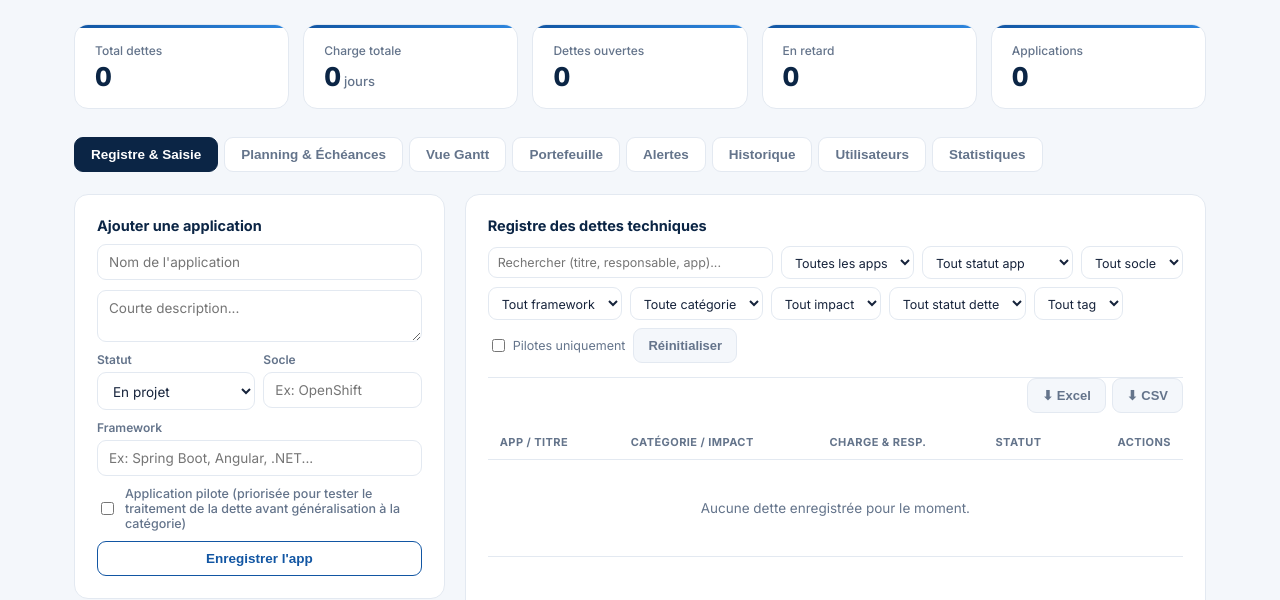
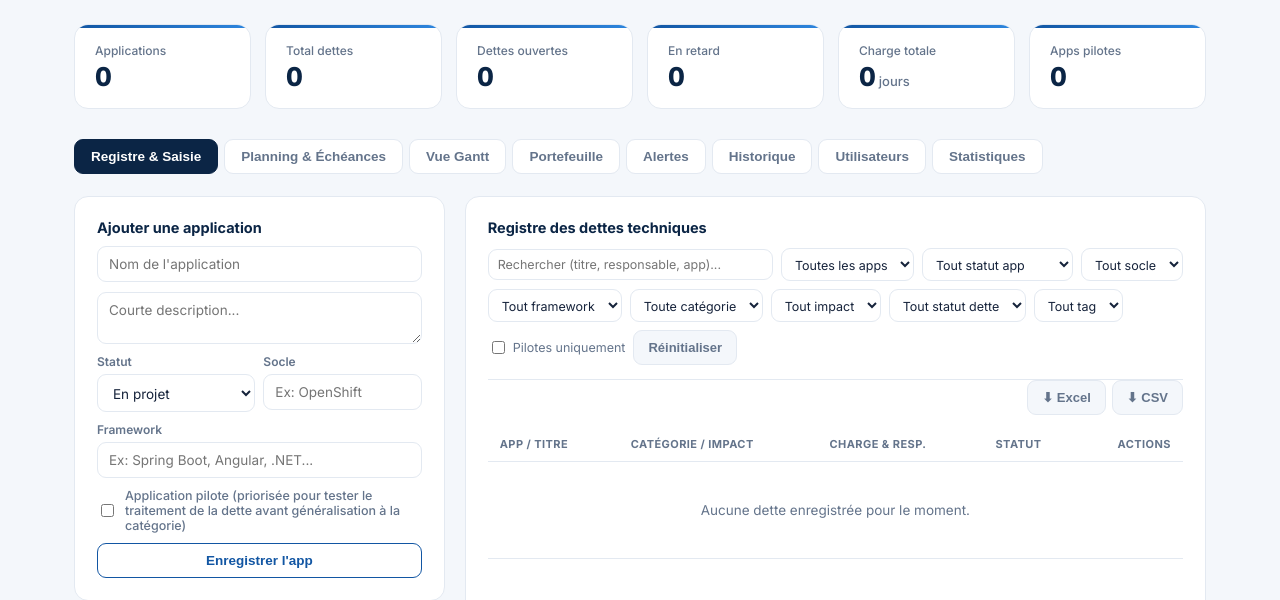
Before and after one commit to 0rootoor/techdebmanage, a FastAPI app: page / in a window 1280 px wide. Shown: the part 87-687 px from the top of the page. Run offline with FastAPI, Linux system fonts and the light colour scheme; the visitor is signed in with stand-in values (Sample User, id 1).

```diff
--- a/src/templates/index.html
+++ b/src/templates/index.html
@@ -98,9 +98,12 @@
         /* KPI cards */
         .kpi-grid {
             display: grid;
-            grid-template-columns: repeat(5, 1fr);
+            grid-auto-flow: column;
+            grid-auto-columns: minmax(130px, 1fr);
             gap: 14px;
             margin-bottom: 28px;
+            overflow-x: auto;
+            padding-bottom: 2px;
         }
 
         .kpi-card {
@@ -841,10 +844,6 @@
         }
 
         @media (max-width: 900px) {
-            .kpi-grid {
-                grid-template-columns: repeat(2, 1fr);
-            }
-
             .chart-grid {
                 grid-template-columns: 1fr;
             }
@@ -903,24 +902,28 @@
         <!-- KPI -->
         <div class="kpi-grid">
             <div class="kpi-card">
+                <div class="kpi-label">Applications</div>
+                <div class="kpi-value tabular">{{ projects|length }}</div>
+            </div>
+            <div class="kpi-card">
                 <div class="kpi-label">Total dettes</div>
                 <div class="kpi-value tabular">{{ debts|length }}</div>
+            </div>
+            <div class="kpi-card">
+                <div class="kpi-label">Dettes ouvertes</div>
+                <div class="kpi-value tabular">{{ open_debts_count }}</div>
+            </div>
+            <div class="kpi-card">
+                <div class="kpi-label">En retard</div>
+                <div class="kpi-value tabular {{ 'alert' if overdue_count > 0 else '' }}">{{ overdue_count }}</div>
             </div>
             <div class="kpi-card">
                 <div class="kpi-label">Charge totale</div>
                 <div class="kpi-value tabular">{{ total_cost }}<span class="kpi-unit">jours</span></div>
             </div>
             <div class="kpi-card">
-                <div class="kpi-label">Dettes ouvertes</div>
-                <div class="kpi-value tabular">{{ open_debts_count }}</div>
-            </div>
-            <div class="kpi-card">
-                <div class="kpi-label">En retard</div>
-                <div class="kpi-value tabular {{ 'alert' if overdue_count > 0 else '' }}">{{ overdue_count }}</div>
-            </div>
-            <div class="kpi-card">
-                <div class="kpi-label">Applications</div>
-                <div class="kpi-value tabular">{{ projects|length }}</div>
+                <div class="kpi-label">Apps pilotes</div>
+                <div class="kpi-value tabular">{{ pilot_count }}</div>
             </div>
         </div>
 
```
